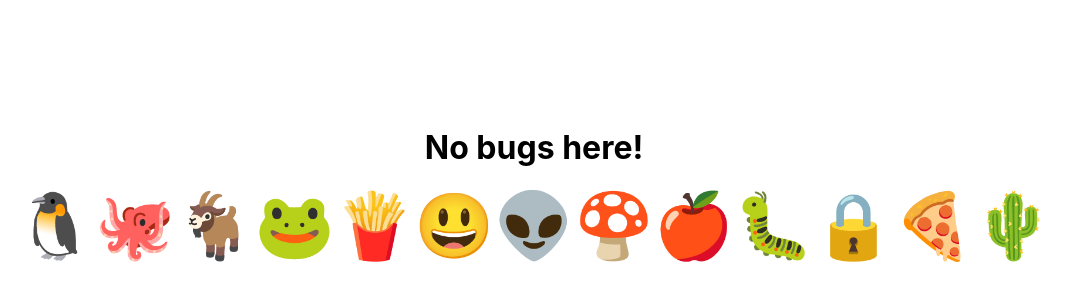
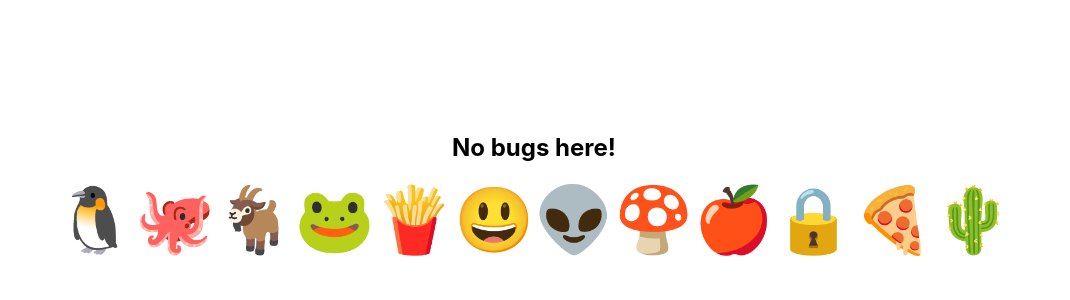
Before and after one commit to elianparedes/git-best-practices, a Next.js app: page / in a window 1280 px wide. Shown: the part 216-516 px from the top of the page, without its empty margins (106-1176 px from the left). Built offline with nearby package versions, Linux system fonts and the light colour scheme.

Commit message:
docs: readme

```diff
--- a/pages/index.module.css
+++ b/pages/index.module.css
@@ -22,6 +22,21 @@
     margin: 0;
     line-height: 1.15;
     font-size: 4rem;
+    display: flex;
+    align-items: center;
+    justify-content: center;
+}
+
+.emojiContainer {
+    display: flex;
+    align-items: center;
+    justify-content: center;
+    gap: 0;
+}
+
+.emojiContainer span {
+    display: inline-block;
+    transition: all 0.5s cubic-bezier(0.4, 0, 0.2, 1);
 }
 
 .title,
@@ -85,3 +100,45 @@
         flex-direction: column;
     }
 }
+
+.blurred {
+    filter: blur(5px);
+}
+
+.unblurred {
+    filter: none;
+}
+
+.invisible {
+    opacity: 0;
+    transform: scale(0.8);
+    width: 0;
+    margin: 0;
+    padding: 0;
+    overflow: hidden;
+}
+
+.visible {
+    opacity: 1;
+    transform: scale(1.5);
+    width: auto;
+    margin: 0 0.2rem;
+}
+
+.emojiContainer span:first-child {
+    transform: translateX(0);
+    transition: all 0.5s cubic-bezier(0.4, 0, 0.2, 1);
+}
+
+.emojiContainer span:last-child {
+    transform: translateX(0);
+    transition: all 0.5s cubic-bezier(0.4, 0, 0.2, 1);
+}
+
+.emojiContainer span:first-child:has(+ .invisible) {
+    transform: translateX(0);
+}
+
+.emojiContainer span:last-child:has(.invisible + *) {
+    transform: translateX(0);
+}
--- a/pages/index.tsx
+++ b/pages/index.tsx
@@ -1,19 +1,51 @@
 import Head from "next/head";
-import Image from "next/image";
+import { useState } from "react";
 
 import styles from "@/pages/index.module.css";
 
 export default function Home() {
+    const [isBlurred, setIsBlurred] = useState(false);
+    const [isVisible, setIsVisible] = useState(false);
+
+    const toggleBlur = () => {
+        setIsBlurred(!isBlurred);
+        setIsVisible(!isVisible);
+    };
+
     return (
-        <div className={styles.container}>
+        <div className={styles.container} onClick={toggleBlur}>
             <Head>
                 <title>No Bugs please</title>
                 <link rel="icon" href="/favicon.ico" />
             </Head>
 
             <main>
-                <h1>No bugs here!</h1>
-                <h1 className={styles.title}>🐧🐙🐐🐸🍟😃👽🍄🍎🐛🔒🍕🌵</h1>
+                <h2>{isVisible ? "No bugs please!" : "No bugs here!"}</h2>
+                <h1 className={styles.title}>
+                    <div className={styles.emojiContainer}>
+                        <span
+                            className={
+                                isBlurred ? styles.blurred : styles.unblurred
+                            }
+                        >
+                            🐧🐙🐐🐸🍟😃👽🍄🍎
+                        </span>
+                        {/* <span
+                            className={
+                                isVisible ? styles.visible : styles.invisible
+                            }
+                        >
+                            🐛
+                        </span> */}
+                        <span
+                            className={
+                                isBlurred ? styles.blurred : styles.unblurred
+                            }
+                        >
+                            🔒🍕🌵
+                        </span>
+                    </div>
+                </h1>
             </main>
         </div>
     );
```
Also changed, not shown: 2 other files (tests, documents, lock files or other folders). Lines whose indentation alone changed are shown as unchanged.
